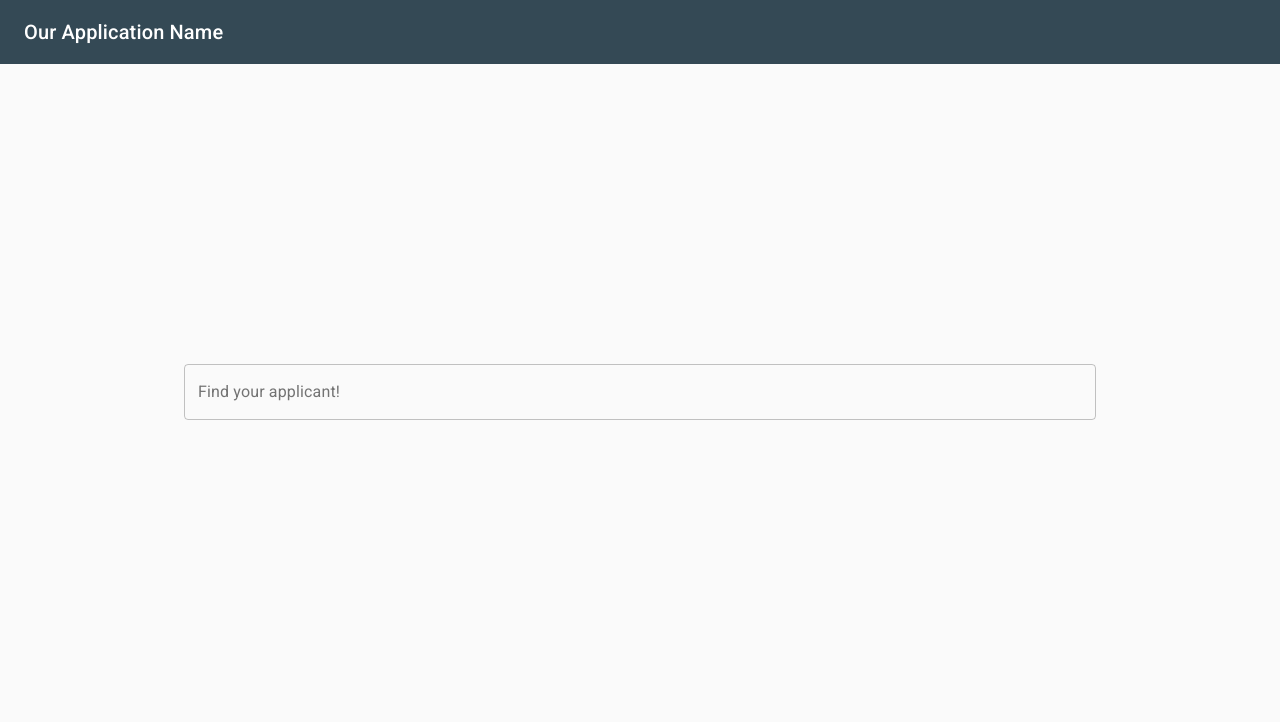
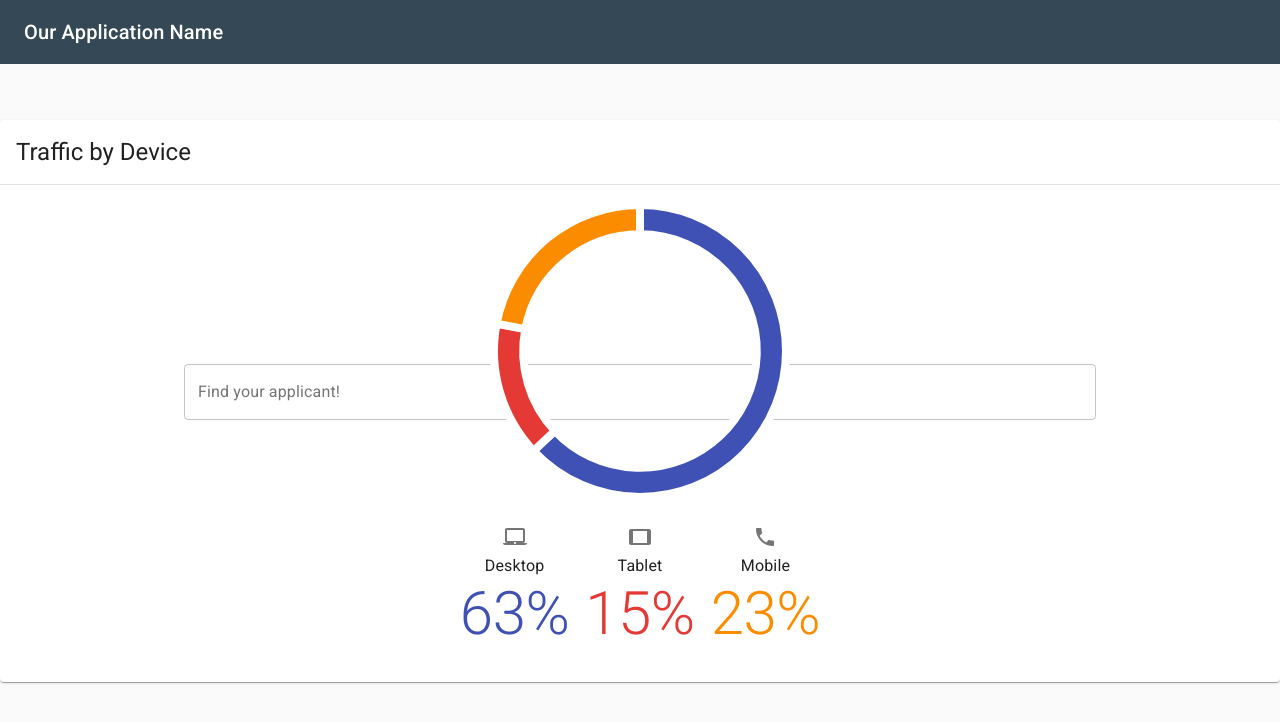
Before and after one commit to FergusMok/Hack4Good-2021-frontend, a React (Create React App) app: page / in a window 1280 px wide. Shown: the top 722 px of the page. Built offline with nearby package versions, Linux system fonts and the light colour scheme.

Commit message:
Added the doughnut

```diff
--- a/src/components/App.js
+++ b/src/components/App.js
@@ -1,11 +1,14 @@
 import React from "react";
 import SearchBar from "./SearchBar";
 import NavBar from "./NavBar";
+import ProfilePage from "./ProfilePage";
+
 const App = () => {
   return (
     <>
       <NavBar />
       <SearchBar />
+      <ProfilePage />
     </>
   );
 };
--- /dev/null
+++ b/src/components/ProfileComponents/Doughnut.js
@@ -0,0 +1,109 @@
+import React from "react";
+import {
+  Box,
+  Card,
+  CardContent,
+  CardHeader,
+  Divider,
+  Typography,
+  colors,
+  makeStyles,
+  useTheme,
+} from "@material-ui/core";
+import { Doughnut } from "react-chartjs-2";
+import clsx from "clsx";
+import LaptopMacIcon from "@material-ui/icons/LaptopMac";
+import PhoneIcon from "@material-ui/icons/Phone";
+import TabletIcon from "@material-ui/icons/Tablet";
+
+const DoughnutComponent = ({ className, ...rest }) => {
+  const useStyles = makeStyles(() => ({
+    root: {
+      height: "100%",
+    },
+  }));
+
+  const classes = useStyles();
+  const theme = useTheme();
+  const data = {
+    datasets: [
+      {
+        data: [63, 15, 22],
+        backgroundColor: [colors.indigo[500], colors.red[600], colors.orange[600]],
+        borderWidth: 8,
+        borderColor: colors.common.white,
+        hoverBorderColor: colors.common.white,
+      },
+    ],
+    labels: ["Desktop", "Tablet", "Mobile"],
+  };
+  const options = {
+    animation: false,
+    cutoutPercentage: 80,
+    layout: { padding: 0 },
+    legend: {
+      display: false,
+    },
+    maintainAspectRatio: false,
+    responsive: true,
+    tooltips: {
+      backgroundColor: theme.palette.background.default,
+      bodyFontColor: theme.palette.text.secondary,
+      borderColor: theme.palette.divider,
+      borderWidth: 1,
+      enabled: true,
+      footerFontColor: theme.palette.text.secondary,
+      intersect: false,
+      mode: "index",
+      titleFontColor: theme.palette.text.primary,
+    },
+  };
+
+  const devices = [
+    {
+      title: "Desktop",
+      value: 63,
+      icon: LaptopMacIcon,
+      color: colors.indigo[500],
+    },
+    {
+      title: "Tablet",
+      value: 15,
+      icon: TabletIcon,
+      color: colors.red[600],
+    },
+    {
+      title: "Mobile",
+      value: 23,
+      icon: PhoneIcon,
+      color: colors.orange[600],
+    },
+  ];
+
+  return (
+    <Card className={clsx(classes.root, className)} {...rest}>
+      <CardHeader title="Traffic by Device" />
+      <Divider />
+      <CardContent>
+        <Box height={300} position="relative">
+          <Doughnut data={data} options={options} />
+        </Box>
+        <Box display="flex" justifyContent="center" mt={2}>
+          {devices.map(({ color, icon: Icon, title, value }) => (
+            <Box key={title} p={1} textAlign="center">
+              <Icon color="action" />
+              <Typography color="textPrimary" variant="body1">
+                {title}
+              </Typography>
+              <Typography style={{ color }} variant="h2">
+                {value}%
+              </Typography>
+            </Box>
+          ))}
+        </Box>
+      </CardContent>
+    </Card>
+  );
+};
+
+export default DoughnutComponent;
--- a/src/components/ProfilePage.js
+++ b/src/components/ProfilePage.js
@@ -0,0 +1,8 @@
+import Doughnut from "./ProfileComponents/Doughnut";
+import React from "react";
+
+const ProfilePage = () => {
+  return <Doughnut />;
+};
+
+export default ProfilePage;
```
Also changed, not shown: 1 other file (tests, documents, lock files or other folders).
